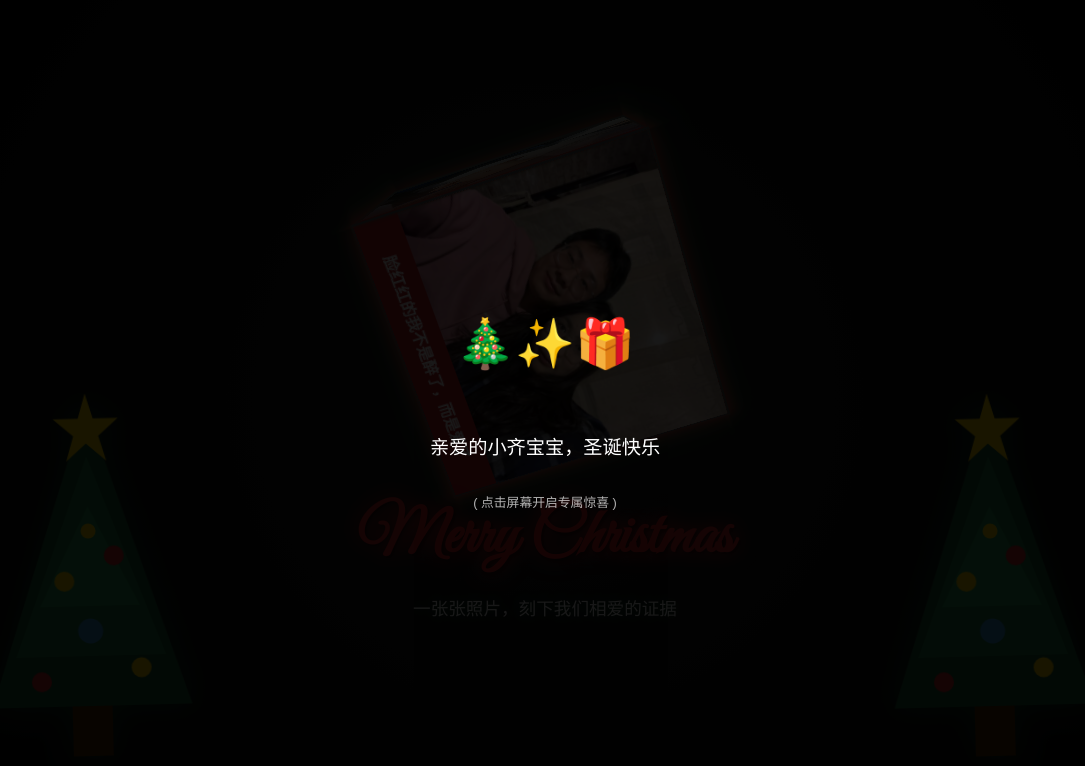
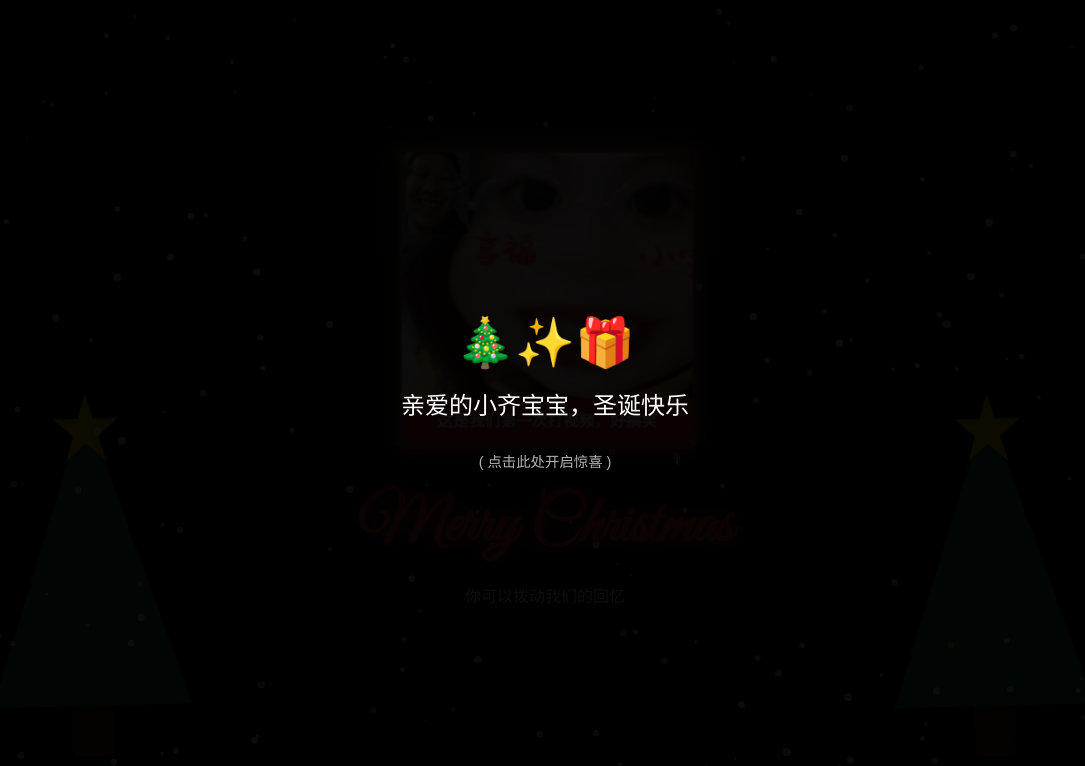
Before and after one commit to Tiamstar/Surprise, a plain HTML site: page index.html in a window 1280 px wide. Shown: the whole page, without its empty margins (95-1180 px from the left). Drawn offline with Linux system fonts and the light colour scheme.

Commit message:
Christmas

```diff
--- a/index.html
+++ b/index.html
@@ -2,130 +2,37 @@
 <html lang="zh-CN">
 <head>
     <meta charset="UTF-8">
-    <meta name="viewport" content="width=device-width, initial-scale=1.0">
+    <meta name="viewport" content="width=device-width, initial-scale=1.0, user-scalable=no">
     <title>我们的圣诞回忆录</title>
     <link href="https://fonts.googleapis.com/css2?family=Great+Vibes&display=swap" rel="stylesheet">
     <style>
         :root {
-            /* 尺寸定义 */
-            --cube-size: 260px;
-            --img-height: 220px;
-            --text-height: 40px;
-            --mobile-size: 200px;
-            --mobile-img-height: 170px;
-            --mobile-text-height: 30px;
-            /* 圣诞主题色 */
-            --christmas-red: #d42426;
-            --christmas-green: #165b33;
-            --gold: #ffd700;
+            --cube-size: 260px; --img-height: 220px; --text-height: 40px;
+            --mobile-size: 200px; --mobile-img-height: 170px; --mobile-text-height: 30px;
+            --christmas-red: #d42426; --christmas-green: #165b33; --gold: #ffd700;
+        }
+        body, html { margin: 0; padding: 0; width: 100%; height: 100%; overflow: hidden; background: #000; font-family: "Microsoft YaHei", sans-serif; -webkit-touch-callout: none; -webkit-user-select: none; }
+
+        /* 确保蒙层在最最顶层 */
+        #overlay {
+            position: fixed; top: 0; left: 0; width: 100%; height: 100%;
+            background: rgba(0,0,0,0.95); z-index: 9999;
+            display: flex; flex-direction: column; align-items: center; justify-content: center;
+            color: white; cursor: pointer; transition: opacity 0.5s;
         }
 
-        body, html {
-            margin: 0; padding: 0; width: 100%; height: 100%;
-            overflow: hidden; background: radial-gradient(circle at center, #1a1a1a 0%, #000 100%);
-            font-family: "Microsoft YaHei", sans-serif;
-        }
+        #snow-canvas { position: fixed; top: 0; left: 0; width: 100%; height: 100%; z-index: 5; pointer-events: none; }
+        .decorations { position: absolute; width: 100%; height: 100%; pointer-events: none; z-index: 2; }
+        .tree-container { position: absolute; bottom: 5%; width: 250px; transform-origin: bottom center; animation: sway 4s ease-in-out infinite alternate; }
+        .tree-left { left: 5%; } .tree-right { right: 5%; transform: scaleX(-1); animation-delay: 2s; }
+        @keyframes sway { 0% { transform: rotate(2deg); } 100% { transform: rotate(-2deg); } }
 
-        /* 背景画布 (雪花+星星) - 层级在树和立方体之间 */
-        #snow-canvas {
-            position: fixed; top: 0; left: 0;
-            width: 100%; height: 100%; z-index: 5;
-            pointer-events: none;
-        }
+        .scene { position: relative; z-index: 10; width: 100%; height: 100vh; display: flex; flex-direction: column; align-items: center; justify-content: center; perspective: 1200px; touch-action: none; }
+        .cube { width: var(--cube-size); height: var(--cube-size); position: relative; transform-style: preserve-3d; transition: transform 0.1s ease-out; }
+        .cube-face { position: absolute; width: var(--cube-size); height: var(--cube-size); border: 2px solid rgba(255,255,255,0.3); box-shadow: 0 0 15px var(--christmas-red), 0 0 30px var(--christmas-green); background: #111; display: flex; flex-direction: column; backface-visibility: visible; }
+        .cube-face img { width: 100%; height: var(--img-height); object-fit: cover; pointer-events: none; }
+        .photo-caption { height: var(--text-height); line-height: var(--text-height); text-align: center; color: white; font-size: 14px; background: rgba(212, 36, 38, 0.85); font-weight: bold; }
 
-        /* 初始蒙层 */
-        #overlay {
-            position: fixed; top: 0; left: 0; width: 100%; height: 100%;
-            background: rgba(0,0,0,0.9); z-index: 100;
-            display: flex; flex-direction: column; align-items: center; justify-content: center;
-            color: white; cursor: pointer; transition: 0.5s;
-        }
-
-        /* --- 新增：背景装饰层 (动态SVG树) --- */
-        .decorations {
-            position: absolute;
-            width: 100%; height: 100%;
-            pointer-events: none;
-            z-index: 2; /* 在背景最底层 */
-        }
-
-        /* 树的通用样式 */
-        .tree-container {
-            position: absolute;
-            bottom: 5%; /* 稍微抬高一点 */
-            /* 树变大了 */
-            width: 250px;
-            height: auto;
-            filter: drop-shadow(0 0 15px rgba(22, 91, 51, 0.6));
-            /* 设置旋转中心在底部中间，用于摇摆动画 */
-            transform-origin: bottom center;
-            animation: sway 4s ease-in-out infinite alternate;
-        }
-
-        /* 左右两棵树的个性化位置和动画延迟，看起来更自然 */
-        .tree-left {
-            left: 5%;
-            animation-delay: 0s;
-        }
-        .tree-right {
-            right: 5%;
-            transform: scaleX(-1); /* 镜像翻转，让两棵树对称 */
-            animation-delay: 2s; /* 错开动画时间 */
-        }
-
-        /* 树的摇摆动画 */
-        @keyframes sway {
-            0% { transform: rotate(2deg); }
-            100% { transform: rotate(-2deg); }
-        }
-        /* ------------------------------- */
-
-
-        /* 3D 场景容器 */
-        .scene {
-            position: relative; z-index: 10;
-            width: 100%; height: 100vh;
-            display: flex; flex-direction: column; align-items: center; justify-content: center;
-            perspective: 1000px;
-        }
-
-        /* 立方体本体 */
-        .cube {
-            width: var(--cube-size); height: var(--cube-size);
-            position: relative; transform-style: preserve-3d;
-            transform: rotateX(-20deg) rotateY(20deg);
-            animation: rotateCube 25s infinite linear;
-        }
-
-        @keyframes rotateCube {
-            0% { transform: rotateX(0deg) rotateY(0deg); }
-            100% { transform: rotateX(360deg) rotateY(360deg); }
-        }
-
-        /* cube-face 容器 */
-        .cube-face {
-            position: absolute;
-            width: var(--cube-size); height: var(--cube-size);
-            border: 2px solid rgba(255, 255, 255, 0.3);
-            box-shadow: 0 0 15px var(--christmas-red), 0 0 30px var(--christmas-green);
-            background: #000;
-            display: flex; flex-direction: column;
-        }
-
-        .cube-face img {
-            width: 100%; height: var(--img-height);
-            object-fit: cover; opacity: 0.95;
-        }
-
-        .photo-caption {
-            height: var(--text-height); line-height: var(--text-height);
-            text-align: center; color: white; font-size: 14px;
-            background: rgba(212, 36, 38, 0.85);
-            white-space: nowrap; overflow: hidden; text-overflow: ellipsis;
-            padding: 0 5px; font-weight: bold;
-        }
-
-        /* 3D 定位 */
         .front  { transform: rotateY(0deg) translateZ(calc(var(--cube-size) / 2)); }
         .back   { transform: rotateY(180deg) translateZ(calc(var(--cube-size) / 2)); }
         .right  { transform: rotateY(90deg) translateZ(calc(var(--cube-size) / 2)); }
@@ -133,38 +40,20 @@
         .top    { transform: rotateX(90deg) translateZ(calc(var(--cube-size) / 2)); }
         .bottom { transform: rotateX(-90deg) translateZ(calc(var(--cube-size) / 2)); }
 
-        /* 底部文案 */
-        .lyrics {
-            margin-top: 70px; text-align: center; color: #fff;
-            z-index: 20; line-height: 1.5;
-        }
-        #main-title {
-            font-family: 'Great Vibes', cursive;
-            font-size: 4em; margin: 0; color: var(--christmas-red);
-            text-shadow: 2px 2px 4px rgba(0,0,0,0.5), 0 0 20px var(--christmas-red);
-        }
-        #sub-text {
-            font-size: 1.1em; margin-top: 10px; color: #eee;
-            text-shadow: 0 0 10px var(--christmas-green);
-        }
+        .lyrics { margin-top: 50px; text-align: center; color: #fff; z-index: 20; }
+        #main-title { font-family: 'Great Vibes', cursive; font-size: 4em; margin: 0; color: var(--christmas-red); text-shadow: 0 0 20px var(--christmas-red); }
 
-        /* 手机端适配 */
         @media (max-width: 600px) {
-            /* 手机端树稍微小一点 */
-            .tree-container { width: 160px; bottom: 8%; }
-            .tree-left { left: -20px; }
-            .tree-right { right: -20px; }
-
-            #main-title { font-size: 3em; }
+            .tree-container { width: 150px; }
             .cube { width: var(--mobile-size); height: var(--mobile-size); }
             .cube-face { width: var(--mobile-size); height: var(--mobile-size); }
             .cube-face img { height: var(--mobile-img-height); }
-            .photo-caption { height: var(--mobile-text-height); line-height: var(--mobile-text-height); font-size: 12px; }
-            .front  { transform: rotateY(0deg) translateZ(calc(var(--mobile-size) / 2)); }
-            .back   { transform: rotateY(180deg) translateZ(calc(var(--mobile-size) / 2)); }
-            .right  { transform: rotateY(90deg) translateZ(calc(var(--mobile-size) / 2)); }
-            .left   { transform: rotateY(-90deg) translateZ(calc(var(--mobile-size) / 2)); }
-            .top    { transform: rotateX(90deg) translateZ(calc(var(--mobile-size) / 2)); }
+            .photo-caption { height: var(--mobile-text-height); line-height: var(--mobile-text-height); }
+            .front { transform: rotateY(0deg) translateZ(calc(var(--mobile-size) / 2)); }
+            .back { transform: rotateY(180deg) translateZ(calc(var(--mobile-size) / 2)); }
+            .right { transform: rotateY(90deg) translateZ(calc(var(--mobile-size) / 2)); }
+            .left { transform: rotateY(-90deg) translateZ(calc(var(--mobile-size) / 2)); }
+            .top { transform: rotateX(90deg) translateZ(calc(var(--mobile-size) / 2)); }
             .bottom { transform: rotateX(-90deg) translateZ(calc(var(--mobile-size) / 2)); }
         }
     </style>
@@ -172,174 +61,124 @@
 <body>
 
     <div id="overlay" onclick="startExperience()">
-        <h2 style="font-size: 3em;">🎄✨🎁</h2>
-        <p style="font-size: 1.2em; margin: 20px 0;">亲爱的小齐宝宝，圣诞快乐</p>
-        <p style="font-size: 0.8em; opacity: 0.7; animation: blink 2s infinite;">( 点击屏幕开启专属惊喜 )</p>
+        <h2 style="font-size: 3em; margin:0;">🎄✨🎁</h2>
+        <p style="font-size: 1.5em; margin: 15px 0;">亲爱的小齐宝宝，圣诞快乐</p>
+        <p style="font-size: 0.9em; opacity: 0.7;">( 点击此处开启惊喜 )</p>
     </div>
 
     <canvas id="snow-canvas"></canvas>
 
     <div class="decorations">
         <div class="tree-container tree-left">
-            <svg viewBox="0 0 100 150" xmlns="http://www.w3.org/2000/svg">
-                <rect x="42" y="130" width="16" height="20" fill="#4d2600"/>
-                <polygon points="50,10 10,130 90,130" fill="var(--christmas-green)"/>
-                <polygon points="50,30 20,110 80,110" fill="#1e7b45"/>
-                <polygon points="50,50 30,90 70,90" fill="#269c58"/>
-                <circle cx="30" cy="120" r="4" fill="var(--christmas-red)" />
-                <circle cx="70" cy="115" r="4" fill="var(--gold)" />
-                <circle cx="50" cy="100" r="5" fill="#3498db" />
-                <circle cx="40" cy="80" r="4" fill="var(--gold)" />
-                <circle cx="60" cy="70" r="4" fill="var(--christmas-red)" />
-                <circle cx="50" cy="60" r="3" fill="var(--gold)" />
-                <polygon points="50,5 53,15 63,15 55,22 58,32 50,25 42,32 45,22 37,15 47,15" fill="var(--gold)"/>
-            </svg>
+            <svg viewBox="0 0 100 150"><rect x="42" y="130" width="16" height="20" fill="#4d2600"/><polygon points="50,10 10,130 90,130" fill="var(--christmas-green)"/><polygon points="50,5 53,15 63,15 55,22 58,32 50,25 42,32 45,22 37,15 47,15" fill="var(--gold)"/></svg>
         </div>
         <div class="tree-container tree-right">
-             <svg viewBox="0 0 100 150" xmlns="http://www.w3.org/2000/svg">
-                <rect x="42" y="130" width="16" height="20" fill="#4d2600"/>
-                <polygon points="50,10 10,130 90,130" fill="var(--christmas-green)"/>
-                <polygon points="50,30 20,110 80,110" fill="#1e7b45"/>
-                <polygon points="50,50 30,90 70,90" fill="#269c58"/>
-                <circle cx="30" cy="120" r="4" fill="var(--christmas-red)" />
-                <circle cx="70" cy="115" r="4" fill="var(--gold)" />
-                <circle cx="50" cy="100" r="5" fill="#3498db" />
-                <circle cx="40" cy="80" r="4" fill="var(--gold)" />
-                <circle cx="60" cy="70" r="4" fill="var(--christmas-red)" />
-                <circle cx="50" cy="60" r="3" fill="var(--gold)" />
-                <polygon points="50,5 53,15 63,15 55,22 58,32 50,25 42,32 45,22 37,15 47,15" fill="var(--gold)"/>
-            </svg>
+            <svg viewBox="0 0 100 150"><rect x="42" y="130" width="16" height="20" fill="#4d2600"/><polygon points="50,10 10,130 90,130" fill="var(--christmas-green)"/><polygon points="50,5 53,15 63,15 55,22 58,32 50,25 42,32 45,22 37,15 47,15" fill="var(--gold)"/></svg>
         </div>
     </div>
 
-    <div class="scene">
+    <div class="scene" id="interaction-area">
         <div class="cube" id="cube">
-            <div class="cube-face front">
-                <img src="1.jpg" alt="照片1">
-                <div class="photo-caption">这是我们第一次打视频，好搞笑</div>
-            </div>
-            <div class="cube-face back">
-                <img src="2.jpg" alt="照片2">
-                <div class="photo-caption">第一张照片，不太敢亲密的</div>
-            </div>
-            <div class="cube-face right">
-                <img src="3.jpg" alt="照片3">
-                <div class="photo-caption">第一次陪小宝吃海底捞，也是小宝第一次吃海底捞</div>
-            </div>
-            <div class="cube-face left">
-                <img src="4.jpg" alt="照片4">
-                <div class="photo-caption">第一张牵手照，嘿嘿</div>
-            </div>
-            <div class="cube-face top">
-                <img src="5.jpg" alt="照片5">
-                <div class="photo-caption">小宝私人摄影师的第一张杰作</div>
-            </div>
-            <div class="cube-face bottom">
-                <img src="6.jpg" alt="照片6">
-                <div class="photo-caption">脸红红的我不是醉了，而是爱了</div>
-            </div>
+            <div class="cube-face front"><img src="1.jpg"><div class="photo-caption">这是我们第一次打视频，好搞笑</div></div>
+            <div class="cube-face back"><img src="2.jpg"><div class="photo-caption">第一张照片，不太敢亲密的</div></div>
+            <div class="cube-face right"><img src="3.jpg"><div class="photo-caption">第一次陪小宝吃海底捞，也是小宝第一次吃海底捞</div></div>
+            <div class="cube-face left"><img src="4.jpg"><div class="photo-caption">第一张牵手照，嘿嘿</div></div>
+            <div class="cube-face top"><img src="5.jpg"><div class="photo-caption">小宝私人摄影师的杰作</div></div>
+            <div class="cube-face bottom"><img src="6.jpg"><div class="photo-caption">脸红红的我不是醉了，而是爱了</div></div>
         </div>
-
         <div class="lyrics">
             <h1 id="main-title">Merry Christmas</h1>
-            <p id="sub-text">一张张照片，刻下我们相爱的证据</p>
+            <p id="sub-text">你可以拨动我们的回忆</p>
         </div>
     </div>
 
-    <audio id="bgm" src="bgm.mp3" loop></audio>
+    <audio id="bgm" src="bgm.mp3" loop preload="auto"></audio>
 
     <script>
-        const styleSheet = document.styleSheets[0];
-        styleSheet.insertRule(`
-            @keyframes blink { 0% { opacity: 0.4; } 50% { opacity: 1; } 100% { opacity: 0.4; } }
-        `, styleSheet.cssRules.length);
+        // 将所有变量和函数放在全局作用域，确保 onclick 能够访问
+        let rotateX = -20, rotateY = 20, isDragging = false, lastMouseX = 0, lastMouseY = 0;
+        const cube = document.getElementById('cube');
 
+        // 核心函数：启动体验
+        function startExperience() {
+            console.log("Starting experience...");
+            const overlay = document.getElementById('overlay');
+            const bgm = document.getElementById('bgm');
+
+            // 1. 隐藏蒙层
+            if (overlay) {
+                overlay.style.opacity = '0';
+                setTimeout(() => { overlay.style.display = 'none'; }, 500);
+            }
+
+            // 2. 播放背景音乐
+            if (bgm) {
+                bgm.play().catch(e => console.log("Audio play blocked or failed"));
+            }
+
+            // 3. 开始自动旋转逻辑
+            requestAnimationFrame(autoRotateLoop);
+        }
+
+        // 旋转更新
+        function updateCube() {
+            if (cube) cube.style.transform = `rotateX(${rotateX}deg) rotateY(${rotateY}deg)`;
+        }
+
+        function autoRotateLoop() {
+            if (!isDragging) {
+                rotateY += 0.4;
+                rotateX += 0.1;
+                updateCube();
+            }
+            requestAnimationFrame(autoRotateLoop);
+        }
+
+        // 交互逻辑
+        const area = document.getElementById('interaction-area');
+        const handleDown = (x, y) => { isDragging = true; lastMouseX = x; lastMouseY = y; };
+        const handleMove = (x, y) => {
+            if (!isDragging) return;
+            rotateY += (x - lastMouseX) * 0.5;
+            rotateX -= (y - lastMouseY) * 0.5;
+            lastMouseX = x; lastMouseY = y;
+            updateCube();
+        };
+        const handleUp = () => { isDragging = false; };
+
+        area.addEventListener('mousedown', e => handleDown(e.clientX, e.clientY));
+        window.addEventListener('mousemove', e => handleMove(e.clientX, e.clientY));
+        window.addEventListener('mouseup', handleUp);
+        area.addEventListener('touchstart', e => handleDown(e.touches[0].clientX, e.touches[0].clientY));
+        window.addEventListener('touchmove', e => handleMove(e.touches[0].clientX, e.touches[0].clientY), {passive:false});
+        window.addEventListener('touchend', handleUp);
+
+        // 雪花特效 (简易版确保稳定)
         const canvas = document.getElementById('snow-canvas');
         const ctx = canvas.getContext('2d');
-        let width, height, particles = [];
-
-        function initCanvas() {
-            width = window.innerWidth;
-            height = window.innerHeight;
-            canvas.width = width;
-            canvas.height = height;
-            particles = [];
-            // 生成250个粒子
-            for (let i = 0; i < 250; i++) {
-                // 20%的概率生成金色的星星，80%是白色的雪花
-                const isStar = Math.random() < 0.2;
-                particles.push({
-                    x: Math.random() * width,
-                    y: Math.random() * height,
-                    // 星星稍微大一点，雪花小一点
-                    r: isStar ? Math.random() * 3 + 2 : Math.random() * 3 + 1,
-                    d: Math.random() * 1,
-                    type: isStar ? 'star' : 'snow',
-                    // 星星有轻微的闪烁效果参数
-                    opacity: isStar ? Math.random() : 0.8,
-                    fadeDir: Math.random() > 0.5 ? 1 : -1
-                });
-            }
+        let particles = [];
+        function initSnow() {
+            canvas.width = window.innerWidth; canvas.height = window.innerHeight;
+            particles = Array.from({length: 200}, () => ({
+                x: Math.random() * canvas.width, y: Math.random() * canvas.height,
+                r: Math.random() * 3 + 1, d: Math.random() * 1,
+                s: Math.random() < 0.2
+            }));
         }
-
-        function drawParticles() {
-            ctx.clearRect(0, 0, width, height);
-            for (let p of particles) {
+        function drawSnow() {
+            ctx.clearRect(0,0,canvas.width,canvas.height);
+            particles.forEach(p => {
                 ctx.beginPath();
-                if (p.type === 'star') {
-                    // 绘制星星：金色，带闪烁
-                    ctx.fillStyle = `rgba(255, 215, 0, ${p.opacity})`; // 金色
-                    // 简单的星星形状（菱形）
-                    ctx.moveTo(p.x, p.y - p.r);
-                    ctx.lineTo(p.x + p.r, p.y);
-                    ctx.lineTo(p.x, p.y + p.r);
-                    ctx.lineTo(p.x - p.r, p.y);
-                } else {
-                    // 绘制雪花：白色半透明圆形
-                    ctx.fillStyle = "rgba(255, 255, 255, 0.8)";
-                    ctx.arc(p.x, p.y, p.r, 0, Math.PI * 2, true);
-                }
+                ctx.fillStyle = p.s ? "rgba(255,215,0,0.8)" : "rgba(255,255,255,0.8)";
+                ctx.arc(p.x, p.y, p.r, 0, Math.PI*2);
                 ctx.fill();
-            }
-            updateParticles();
+                p.y += Math.cos(p.d) + 1; p.x += Math.sin(p.d) * 0.5;
+                if(p.y > canvas.height) { p.y = -10; p.x = Math.random()*canvas.width; }
+            });
+            requestAnimationFrame(drawSnow);
         }
-
-        function updateParticles() {
-            for (let p of particles) {
-                // 粒子下落
-                p.y += Math.cos(p.d) + 0.5 + p.r / 3;
-                p.x += Math.sin(p.d) * 0.5;
-
-                // 如果是星星，处理闪烁
-                if (p.type === 'star') {
-                    p.opacity += p.fadeDir * 0.01;
-                    if (p.opacity >= 1 || p.opacity <= 0.4) { p.fadeDir *= -1; }
-                }
-
-                // 循环利用
-                if (p.y > height) {
-                    p.y = -10;
-                    p.x = Math.random() * width;
-                }
-            }
-        }
-
-        function animate() {
-            drawParticles();
-            requestAnimationFrame(animate);
-        }
-
-        function startExperience() {
-            document.getElementById('overlay').style.opacity = '0';
-            setTimeout(() => {
-                document.getElementById('overlay').style.display = 'none';
-            }, 500);
-            document.getElementById('bgm').play();
-        }
-
-        window.addEventListener('resize', initCanvas);
-        initCanvas();
-        animate();
+        window.addEventListener('resize', initSnow);
+        initSnow(); drawSnow();
     </script>
 </body>
 </html>
```
